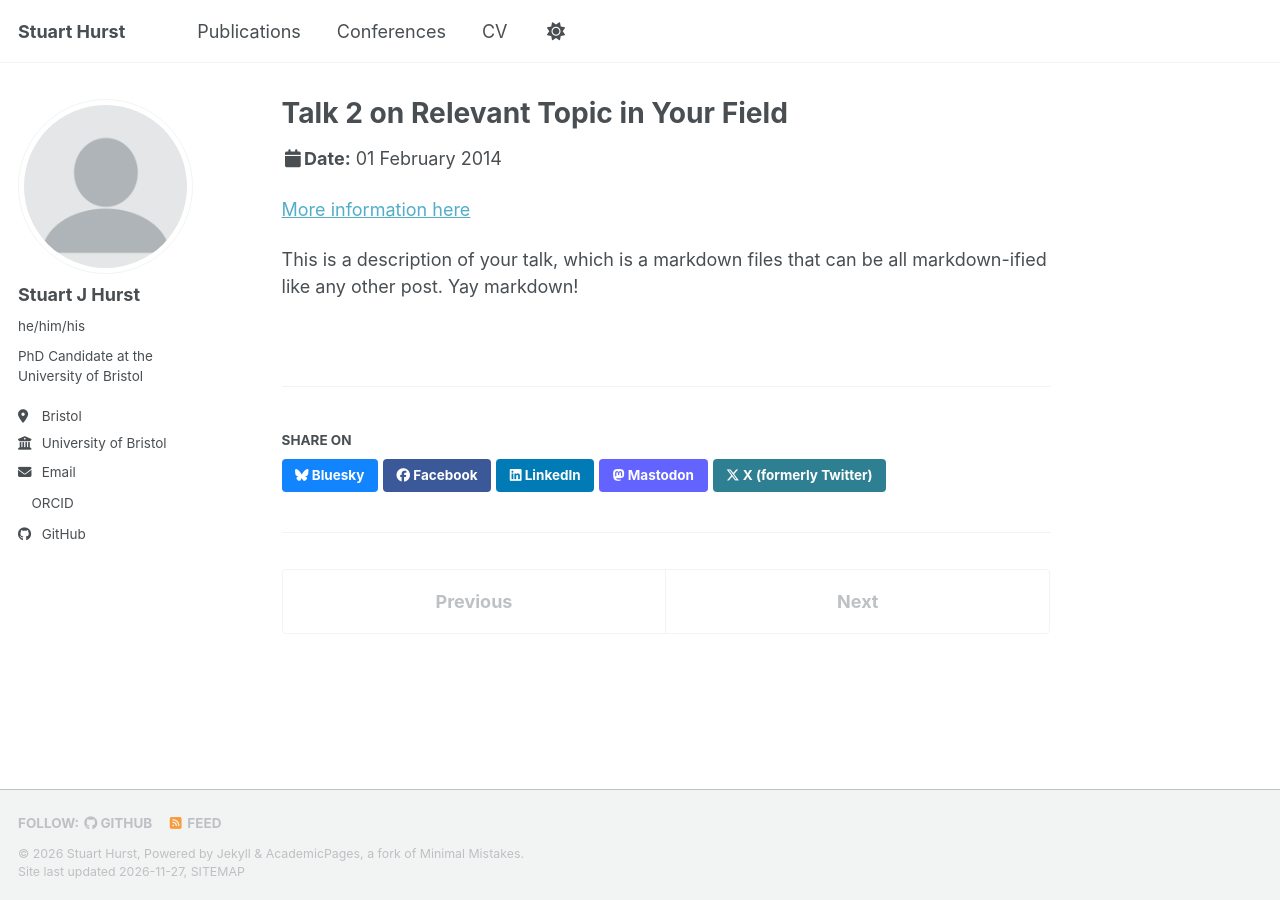
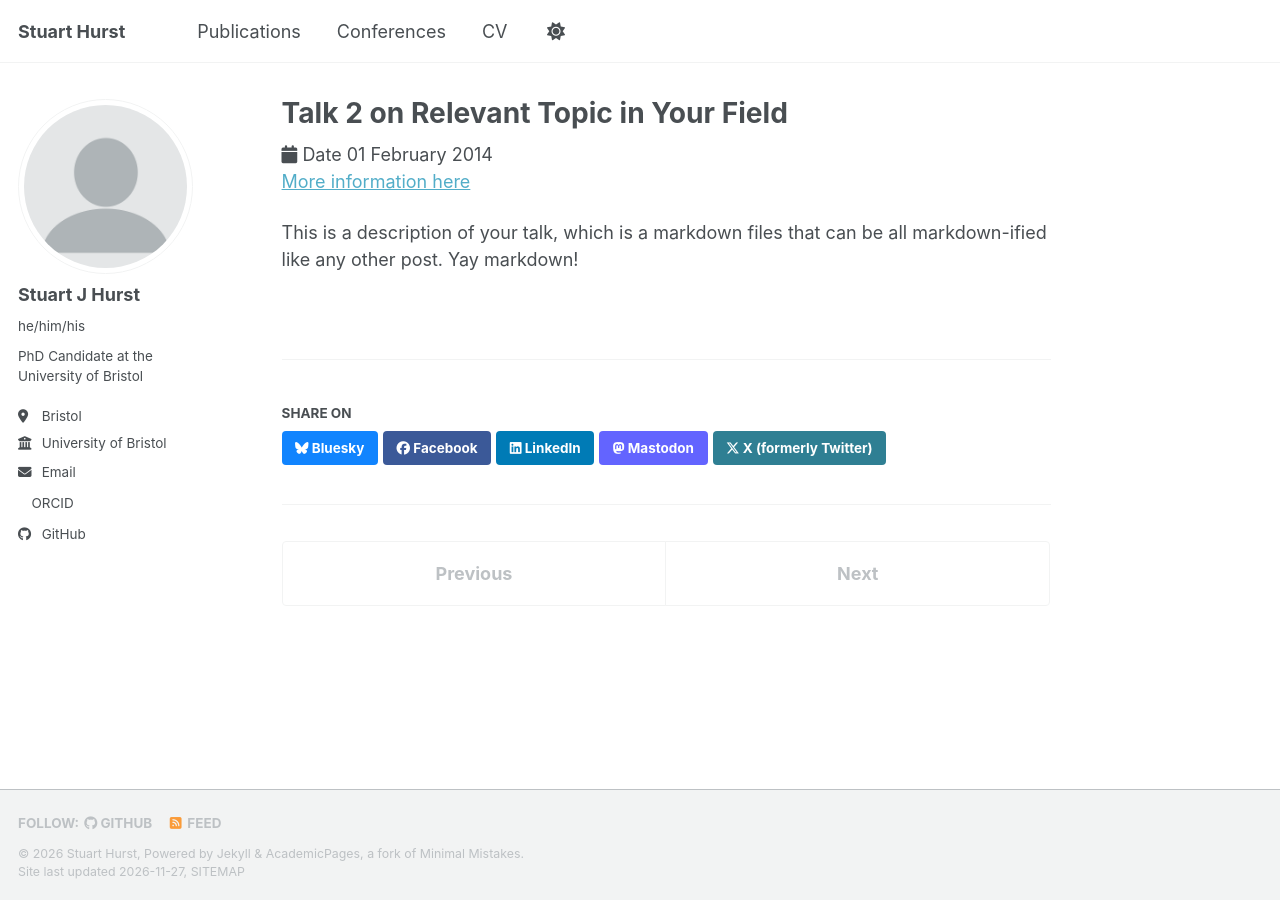
Before and after one commit to stuartjhurst/stuartjhurst.github.io, a Jekyll site: the page built from _talks/2014-02-01-talk-2.md, in a window 1280 px wide. Built offline with Jekyll 4.4.1, drawn with Linux system fonts in a browser that asks for light colours; a script bundle is joined from its source files by our own code; a style sheet for code colours, icons or effects is not loaded.

Commit message:
Update talk.html

```diff
--- a/_layouts/talk.html
+++ b/_layouts/talk.html
@@ -31,19 +31,29 @@ layout: default
             <p class="page__meta"><i class="fa fa-clock" aria-hidden="true"></i> {% include read-time.html %}</p>
           {% endif %}
         {% if page.conference_dates %}
-          <p class="page__date">
-            <strong><i class="fa fa-fw fa-calendar" aria-hidden="true"></i>Conference dates:</strong>
-            {{ page.conference_dates }}
-          </p>
+          <div class="page__date">
+            <i class="fa fa-calendar" aria-hidden="true"></i>
+            <span>Conference dates</span>
+            <time>{{ page.conference_dates }}</time>
+          </div>
         {% elsif page.seminar_dates %}
-          <p class="page__date">
-            <strong><i class="fa fa-fw fa-calendar" aria-hidden="true"></i>Seminar dates:</strong>
-            {{ page.seminar_dates }}
-          </p>
+          <div class="page__date">
+            <i class="fa fa-calendar" aria-hidden="true"></i>
+            <span>Seminar dates</span>
+            <time>{{ page.seminar_dates }}</time>
+          </div>
         {% elsif page.modified %}
-          <p class="page__date"><strong><i class="fa fa-fw fa-calendar" aria-hidden="true"></i>Date:</strong> <time datetime="{{ page.modified | date: "%Y-%m-%d" }}">{{ page.modified | date: "%d %B %Y" }}</time></p>
-            {% elsif page.date %}
-          <p class="page__date"><strong><i class="fa fa-fw fa-calendar" aria-hidden="true"></i>Date:</strong> <time datetime="{{ page.date | date_to_xmlschema }}">{{ page.date | date: "%d %B %Y" }}</time></p>
+          <div class="page__date">
+            <i class="fa fa-calendar" aria-hidden="true"></i>
+            <span>Date</span>
+            <time datetime="{{ page.modified | date_to_xmlschema }}">{{ page.modified | date: "%d %B %Y" }}</time>
+          </div>
+        {% elsif page.date %}
+          <div class="page__date">
+            <i class="fa fa-calendar" aria-hidden="true"></i>
+            <span>Date</span>
+            <time datetime="{{ page.date | date_to_xmlschema }}">{{ page.date | date: "%d %B %Y" }}</time>
+          </div>
         {% endif %}
         {% if page.talk_type %}
           <p>{{ page.talk_type }} at {{ page.venue }}, {{ page.location }}</p>
```
